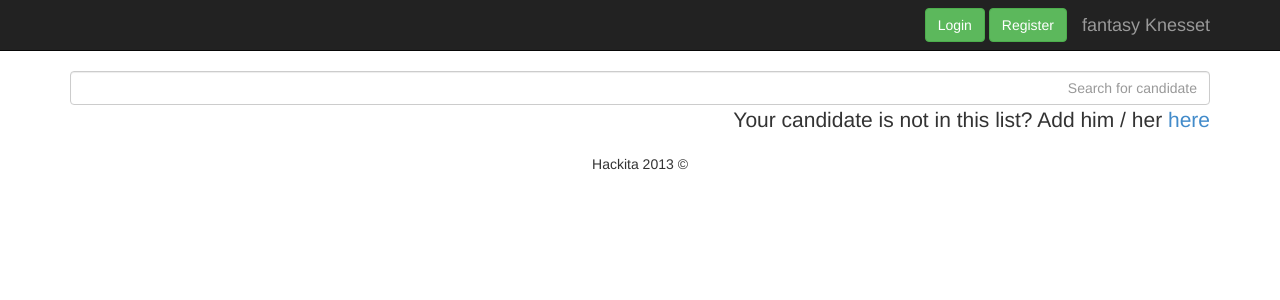
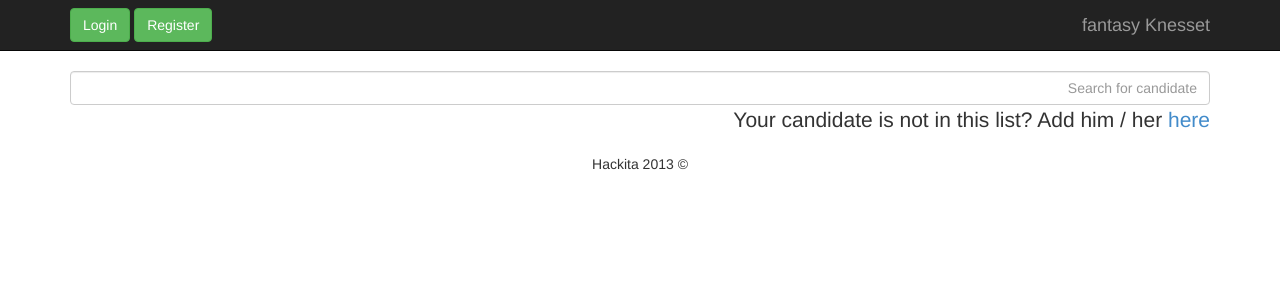
Before and after one commit to AriMeidan/Fantasy-Knesset, a Django app: template votes/templates/votes/candidates.html in a window 1280 px wide. Shown: the top 300 px of the page. Run offline with Django 3.2, Linux system fonts and the light colour scheme; the template is opened without the code that fills it, so the values that code supplies are empty.

Commit message:
Moving register/login panel back to left corner of the navbar
Complete Hebrew and RTL support. Fix #4

```diff
--- a/votes/templates/register_login_panel.html
+++ b/votes/templates/register_login_panel.html
@@ -2,7 +2,7 @@
 
 {% load facebook_image %}
 <div class="navbar-collapse collapse">
-	<div class="navbar-right navbar-form">
+	<div class="navbar-left navbar-form">
 		{% if user.is_authenticated %}
 			<a  href="{% url 'votes:logout' %}" class="btn btn-success">{% trans "Logout" %}</a>
 			{% if user.access_token %}
```
